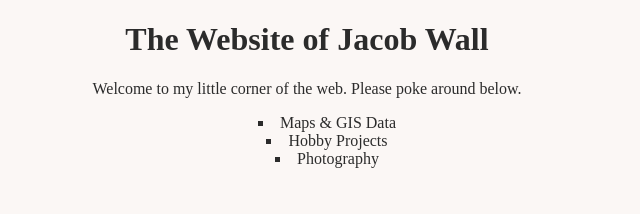
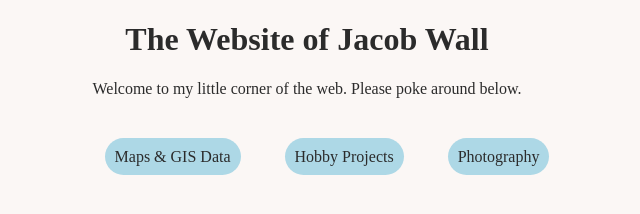
Before and after one commit to stonewall072/stonewall072, a plain HTML site: page index.html in a window 1280 px wide. Shown: the whole page, without its empty margins (333-973 px from the left). Drawn offline with Linux system fonts and the light colour scheme.

Commit message:
Taking things a different direction

```diff
--- a/index.html
+++ b/index.html
@@ -10,12 +10,11 @@
 <body>
 <h1>The Website of Jacob Wall</h1>
 <p>Welcome to my little corner of the web. Please poke around below.</p>
-<p>
 <ul class="a">
 <li>Maps & GIS Data</li>
 <li>Hobby Projects</li>
 <li>Photography</li>
 </ul>
-</p>
+</div>
 </body>
 </html>
--- a/main.css
+++ b/main.css
@@ -6,9 +6,20 @@ body {
 h1 {
 	background-color: #fbf7f5;
 	color: #2b2b2b;
-	text-align: center;
 	}
 ul.a {
-	list-style-type: square;
-	list-style-position: inside;
+	list-style-type: none;
+	display: block;
+	position: relative;
+	text-align: center;
+	margin: 50px;
 	}
+li {
+	display: inline;
+	width: auto;
+	padding: 10px;
+	margin: 0 20px;
+	background: lightblue;
+	border-radius: 25px;
+
+	}
```
